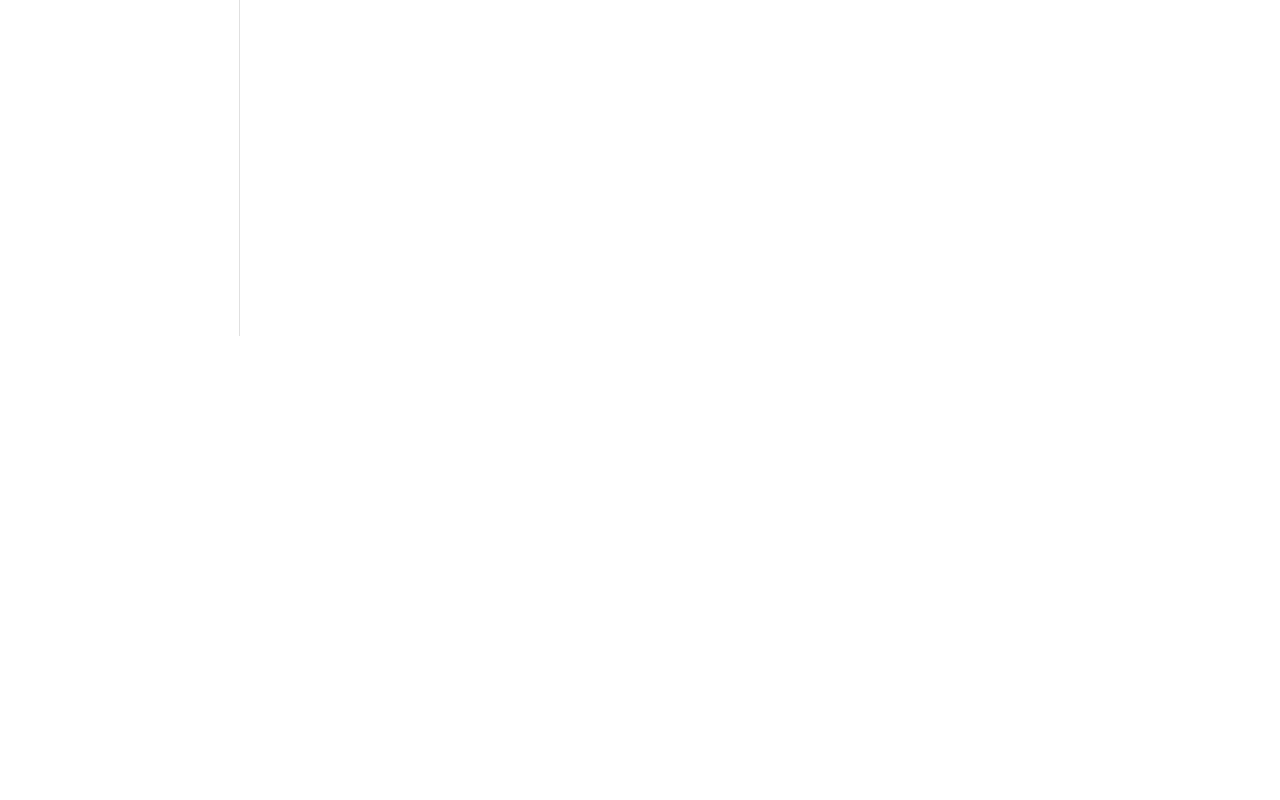
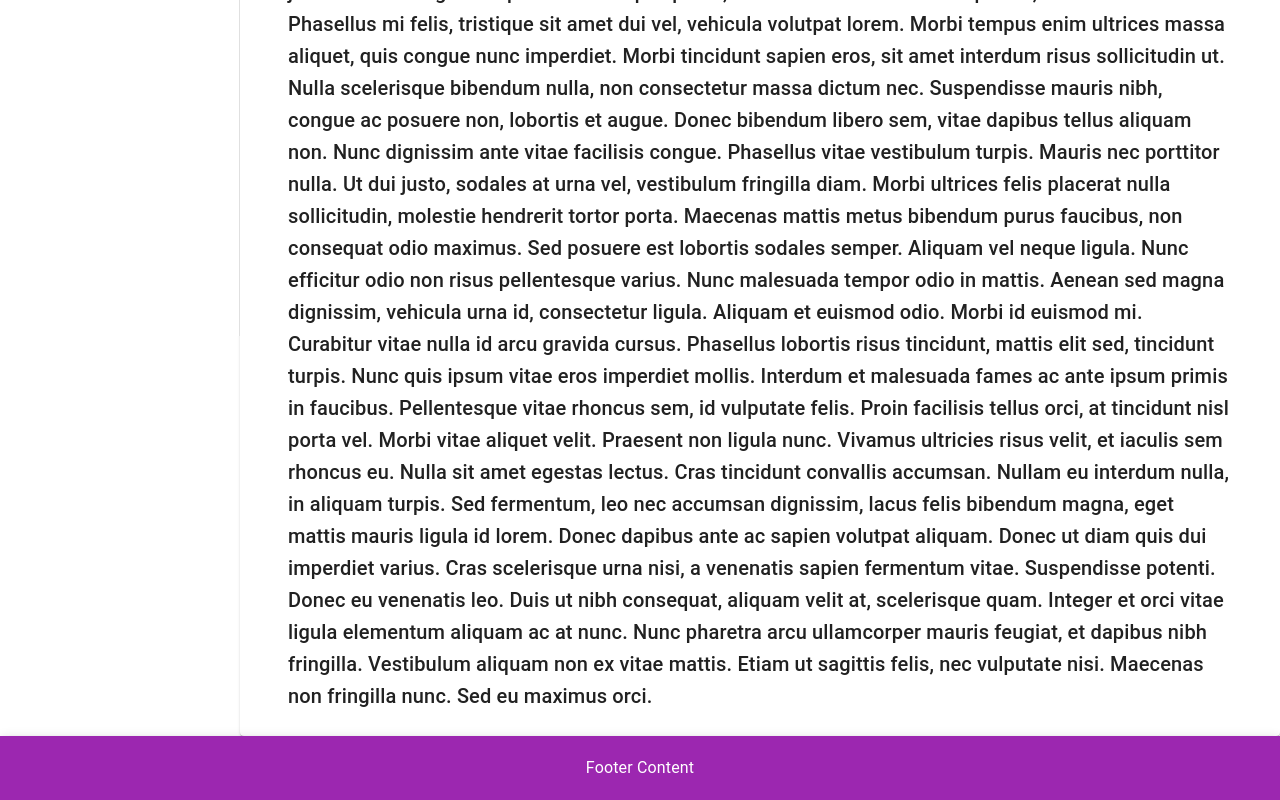
Before and after one commit to kumass2020/FedOps-Web, a React (Create React App) app in the folder client/: page / in a window 1280 px wide. Shown: the part 464-1264 px from the top of the page. Before the commit the page ends 800 px from the top, so only its background shows below. Built offline with nearby package versions, Linux system fonts and the light colour scheme.

Commit message:
update: layout for sidebar, content, footer

```diff
--- a/client/src/components/common/ContentWrapper.js
+++ b/client/src/components/common/ContentWrapper.js
@@ -1,18 +1,52 @@
-import React from 'react';
+import React, { useEffect, useRef, useState } from 'react';
 import { Toolbar, Container, Box, Grid } from '@mui/material';
 import Sidebar from './Sidebar';
 import { Paper } from '../../../node_modules/@mui/material/index';
+import Footer from './Footer';
 
 const ContentWrapper = ({children}) => {
+  const [sidebarMaxHeight, setSidebarMaxHeight] = useState('90vh');
+  const paperRef = useRef(document.getElementById('ContentPaper'));
+
+  useEffect(() => {
+    if (paperRef.current) {
+      setSidebarMaxHeight(paperRef.current.offsetHeight);
+    }
+    }, [paperRef, children]);
+
+
     return (
+      <>
+        <Box
+          sx={{ display: 'flex', flexDirection: 'column', minHeight: '100vh' }}
+        >
           <Grid container>
             <Grid item>
+              <Box
+                sx={{
+                  position: 'sticky',
+                  top: 0,
+                  bottom: 0,
+                  zIndex: 1,
+                  height: `${sidebarMaxHeight}px`,
+                  overflow: 'auto',
+                }}
+              >
                 <Sidebar />
+              </Box>
             </Grid>
             <Grid item xs>
-          <Paper elevation={1}>
+              <Paper
+                elevation={1}
+                sx={{
+                  minHeight: '80vh',
+                  display: 'flex',
+                  flexDirection: 'column',
+                }}
+                id="ContentPaper"
+              >
                 <Box component="main" flexGrow={1} p={3}>
-              <Toolbar />{' '}
+                  <Toolbar />
                   {/* This is to keep the main content below the AppBar */}
                   <Container maxWidth="lg">
                     {/* Add your main content here */}
@@ -22,6 +56,12 @@ const ContentWrapper = ({children}) => {
               </Paper>
             </Grid>
           </Grid>
+          <Box sx={{ flexGrow: 1 }}></Box>
+          <Box sx={{ zIndex: 2, position: 'relative' }}>
+            <Footer />
+          </Box>
+        </Box>
+      </>
     );
 };
 
--- a/client/src/components/common/Footer.js
+++ b/client/src/components/common/Footer.js
@@ -0,0 +1,25 @@
+import React from 'react';
+import { AppBar, Toolbar, Typography, Box } from '@mui/material';
+
+const Footer = () => {
+  return (
+    <AppBar
+      position="static"
+      color="secondary"
+      sx={{
+        top: 'auto',
+        bottom: 0,
+      }}
+    >
+      <Toolbar>
+        <Box flexGrow={1}>
+          <Typography variant="body1" align="center">
+            Footer Content
+          </Typography>
+        </Box>
+      </Toolbar>
+    </AppBar>
+  );
+};
+
+export default Footer;
--- a/client/src/pages/MainPage.js
+++ b/client/src/pages/MainPage.js
@@ -8,8 +8,59 @@ const MainPage = () => {
       <div>
         <Header />
         <ContentWrapper>
-                <Typography variant="h4">
-                    Main Content
+          <Typography variant="h6">
+            Lorem ipsum dolor sit amet, consectetur adipiscing elit. Ut at
+            dignissim magna. Vivamus dapibus faucibus maximus. Maecenas dapibus
+            condimentum egestas. Maecenas a pellentesque purus, vehicula tempor
+            felis. Sed ullamcorper nisi velit, consequat hendrerit odio
+            facilisis eget. Donec tincidunt dui ante, sit amet cursus ex
+            elementum a. Etiam ultrices malesuada metus, mattis tempus magna
+            hendrerit ac. Donec imperdiet ullamcorper ultrices. Nam ac mauris
+            magna. Nullam sagittis pretium nibh, vitae posuere enim tincidunt
+            ac. Quisque non arcu maximus, condimentum sapien quis, euismod
+            felis. Morbi tempus, lacus in egestas bibendum, elit nibh gravida
+            nulla, a lacinia ipsum neque hendrerit quam. Nullam id mi orci. Cras
+            eget nisl id felis eleifend mollis. Morbi rutrum felis vitae
+            interdum rhoncus. Praesent pharetra tincidunt nisl id fringilla.
+            Integer suscipit tristique nisl. Aenean nulla erat, faucibus sit
+            amet nunc sed, sollicitudin vulputate purus. In hac habitasse platea
+            dictumst. Curabitur dignissim blandit rhoncus. Curabitur eu dui
+            interdum, luctus nisl et, imperdiet nibh. In eu tempus dolor. Duis
+            mattis justo commodo gravida porta. Sed neque ipsum, vestibulum
+            vitae luctus vulputate, rutrum mollis nisl. Phasellus mi felis,
+            tristique sit amet dui vel, vehicula volutpat lorem. Morbi tempus
+            enim ultrices massa aliquet, quis congue nunc imperdiet. Morbi
+            tincidunt sapien eros, sit amet interdum risus sollicitudin ut.
+            Nulla scelerisque bibendum nulla, non consectetur massa dictum nec.
+            Suspendisse mauris nibh, congue ac posuere non, lobortis et augue.
+            Donec bibendum libero sem, vitae dapibus tellus aliquam non. Nunc
+            dignissim ante vitae facilisis congue. Phasellus vitae vestibulum
+            turpis. Mauris nec porttitor nulla. Ut dui justo, sodales at urna
+            vel, vestibulum fringilla diam. Morbi ultrices felis placerat nulla
+            sollicitudin, molestie hendrerit tortor porta. Maecenas mattis metus
+            bibendum purus faucibus, non consequat odio maximus. Sed posuere est
+            lobortis sodales semper. Aliquam vel neque ligula. Nunc efficitur
+            odio non risus pellentesque varius. Nunc malesuada tempor odio in
+            mattis. Aenean sed magna dignissim, vehicula urna id, consectetur
+            ligula. Aliquam et euismod odio. Morbi id euismod mi. Curabitur
+            vitae nulla id arcu gravida cursus. Phasellus lobortis risus
+            tincidunt, mattis elit sed, tincidunt turpis. Nunc quis ipsum vitae
+            eros imperdiet mollis. Interdum et malesuada fames ac ante ipsum
+            primis in faucibus. Pellentesque vitae rhoncus sem, id vulputate
+            felis. Proin facilisis tellus orci, at tincidunt nisl porta vel.
+            Morbi vitae aliquet velit. Praesent non ligula nunc. Vivamus
+            ultricies risus velit, et iaculis sem rhoncus eu. Nulla sit amet
+            egestas lectus. Cras tincidunt convallis accumsan. Nullam eu
+            interdum nulla, in aliquam turpis. Sed fermentum, leo nec accumsan
+            dignissim, lacus felis bibendum magna, eget mattis mauris ligula id
+            lorem. Donec dapibus ante ac sapien volutpat aliquam. Donec ut diam
+            quis dui imperdiet varius. Cras scelerisque urna nisi, a venenatis
+            sapien fermentum vitae. Suspendisse potenti. Donec eu venenatis leo.
+            Duis ut nibh consequat, aliquam velit at, scelerisque quam. Integer
+            et orci vitae ligula elementum aliquam ac at nunc. Nunc pharetra
+            arcu ullamcorper mauris feugiat, et dapibus nibh fringilla.
+            Vestibulum aliquam non ex vitae mattis. Etiam ut sagittis felis, nec
+            vulputate nisi. Maecenas non fringilla nunc. Sed eu maximus orci.
           </Typography>
         </ContentWrapper>
       </div>
```
Also changed, not shown: client/src/components/common/Sidebar.js (+0 -25 lines). Lines whose indentation alone changed are shown as unchanged.
